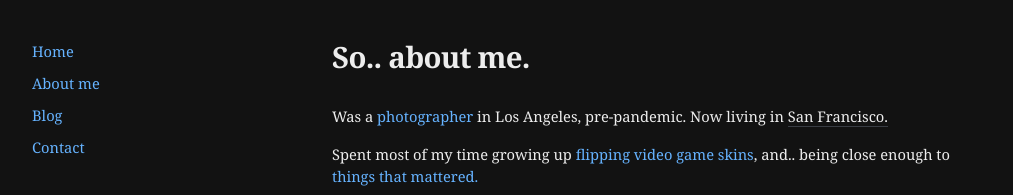
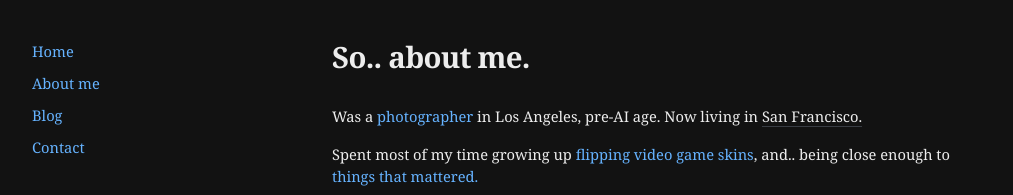
Before and after one commit to jasonesg/jasonesg-next, a Next.js app: page /about in a window 1280 px wide. Shown: the top 195 px of the page, without its empty margins (8-1021 px from the left). Built offline with nearby package versions, Linux system fonts and the light colour scheme.

Commit message:
Update page.jsx

```diff
--- a/src/app/about/page.jsx
+++ b/src/app/about/page.jsx
@@ -28,7 +28,7 @@ export default function About() {
                                 >
                                     photographer
                                 </a>{" "}
-                                in Los Angeles, pre-pandemic. Now living in{" "}
+                                in Los Angeles, pre-AI age. Now living in{" "}
                                 <Tooltip open={isSFOpen} onOpenChange={setIsSFOpen}>
                                     <TooltipTrigger asChild>
                                         <span className={`cursor-help font-medium transition-all duration-300 ease-in-out ${isSFOpen ? 'relative z-[25]' : 'text-inherit border-b border-muted-foreground/30'}`}>
```
